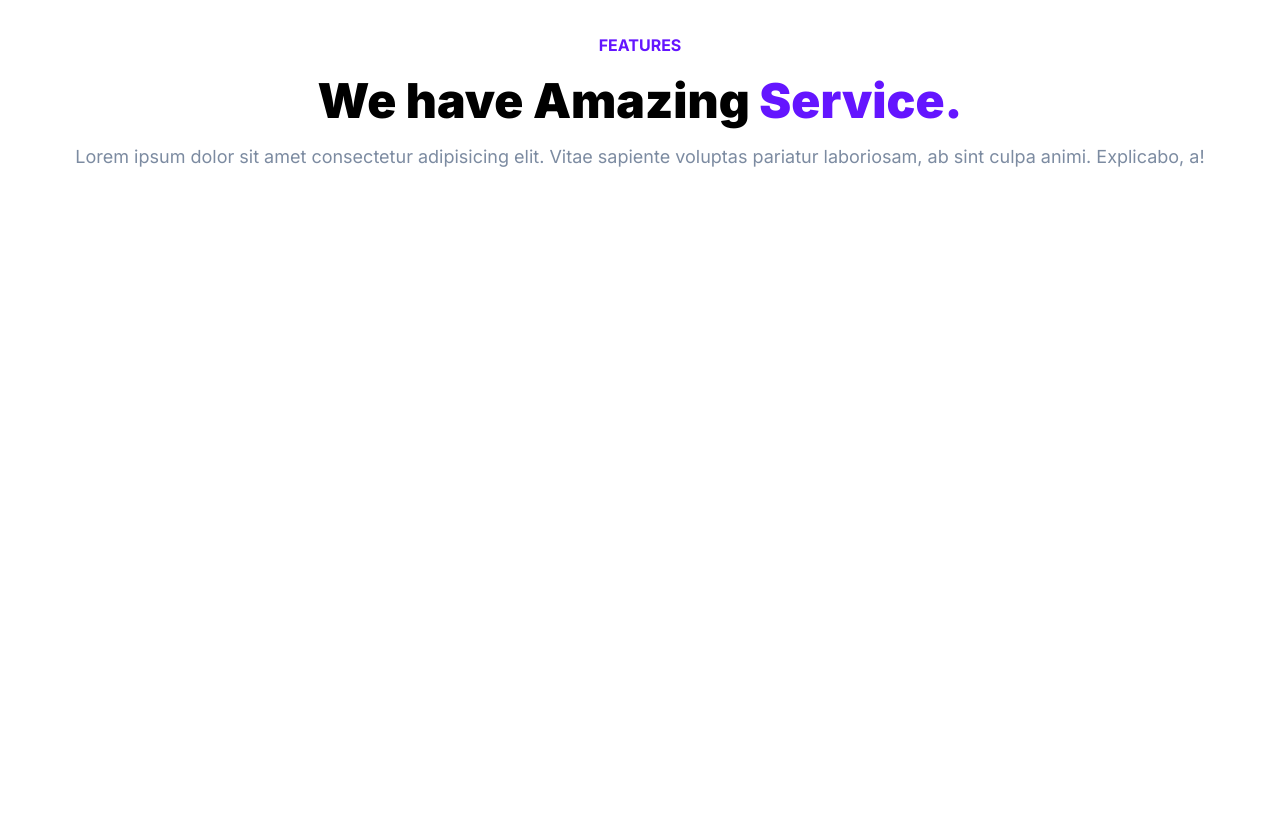
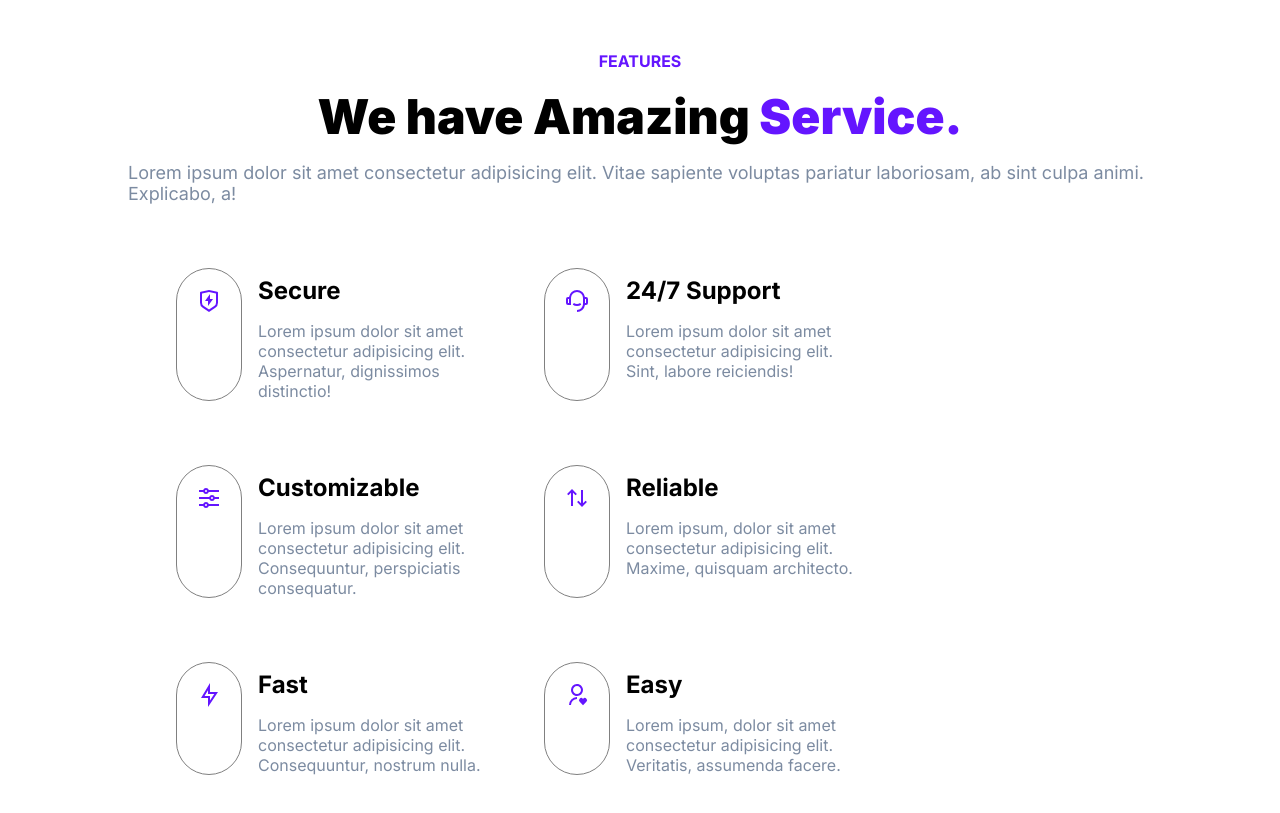
Before and after one commit to awesome590/Project2, a plain HTML site: page index.html in a window 1280 px wide. Shown: the part 853-1666 px from the top of the page. Before the commit the page ends 1132 px from the top, so only its background shows below. Drawn offline with Linux system fonts and the light colour scheme.

Commit message:
made progress on features section

```diff
--- a/index.html
+++ b/index.html
@@ -62,12 +62,69 @@
             </header>
         </section>
         <section id="features">
-            <div class="features__container">
-                <div class="row">
+            <div class="row">
+                <div class="features__container">
                     <div class="features__text">
                         <p class="features__title">FEATURES</p>
                         <h1 class="features__header">We have Amazing <span class="purple">Service.</span></h1>
                         <p class="features__desc">Lorem ipsum dolor sit amet consectetur adipisicing elit. Vitae sapiente voluptas pariatur laboriosam, ab sint culpa animi. Explicabo, a!</p>
+                    </div>
+                    <div class="services">
+                        <div class="ind__service">
+                            <figure class="service__img">
+                                <img src="/assets/shield-icon.svg" alt="Secure Shield">
+                            </figure>
+                            <div class="ind__service--desc">
+                                <h2>Secure</h2>
+                                <p>Lorem ipsum dolor sit amet consectetur adipisicing elit. Aspernatur, dignissimos distinctio!</p>
+                            </div>
+                        </div>
+                        <div class="ind__service">
+                            <figure class="service__img">
+                                <img src="/assets/support-icon.svg" alt="Support Icon">
+                            </figure>
+                            <div class="ind__service--desc">
+                                <h2>24/7 Support</h2>
+                                <p>Lorem ipsum dolor sit amet consectetur adipisicing elit. Sint, labore reiciendis!</p>
+                            </div>
+                        </div>
+                        <div class="ind__service">
+                            <figure class="service__img">
+                                <img src="/assets/customize-icon.svg" alt="Customize Icon">
+                            </figure>
+                            <div class="ind__service--desc">
+                                <h2>Customizable</h2>
+                                <p>Lorem ipsum dolor sit amet consectetur adipisicing elit. Consequuntur, perspiciatis consequatur.
+                                </p>
+                            </div>
+                        </div>
+                        <div class="ind__service">
+                            <figure class="service__img">
+                                <img src="/assets/reliable-icon.svg" alt="Reliable Icon">
+                            </figure>
+                            <div class="ind__service--desc">
+                                <h2>Reliable</h2>
+                                <p>Lorem ipsum, dolor sit amet consectetur adipisicing elit. Maxime, quisquam architecto.</p>
+                            </div>
+                        </div>
+                        <div class="ind__service">
+                            <figure class="service__img">
+                                <img src="/assets/fast-icon.svg" alt="Fast Icon">
+                            </figure>
+                            <div class="ind__service--desc">
+                                <h2>Fast</h2>
+                                <p>Lorem ipsum dolor sit amet consectetur adipisicing elit. Consequuntur, nostrum nulla.</p>
+                            </div>
+                        </div>
+                        <div class="ind__service">
+                            <figure class="service__img">
+                                <img src="/assets/simple-icon.svg" alt="Easy Icon">
+                            </figure>
+                            <div class="ind__service--desc">
+                                <h2>Easy</h2>
+                                <p>Lorem ipsum, dolor sit amet consectetur adipisicing elit. Veritatis, assumenda facere.</p>
+                            </div>
+                        </div>
                     </div>
                 </div>
             </div>
--- a/style.css
+++ b/style.css
@@ -139,7 +139,8 @@ input {
 }
 /*Features*/
 .features__container {
-    padding: 80px 0;
+    padding: 96px 0;
+    margin: 0 88px;
 }
 .features__text {
     display: flex;
@@ -161,3 +162,41 @@ input {
     color: #7c8ba1;
     margin-top: 16px;
 }
+.services {
+    width: 100%;
+    display: flex;
+    flex-wrap: wrap;
+    margin: 0 16px;
+    padding: 32px 8px;
+}
+.ind__service {
+    display: flex;
+    width: calc(100%/3);
+    margin: 0 16px;
+    padding: 32px 8px;
+}
+.service__img {
+    flex-shrink: 0;
+    border: 1px gray solid;
+    border-radius: 9999px;
+    padding: 20px;
+    text-align: center;
+}
+.service__img img {
+    width: 24px;
+    max-height: 24px;
+}
+.ind__service--desc {
+    display: flex;
+    flex-direction: column;
+    margin: 8px 0 0 16px;
+}
+.ind__service--desc h1 {
+    font-size: 24px;
+    color: #243E63;
+}
+.ind__service--desc p {
+    font-size: 16px;
+    color: #7c8ba1;
+    margin: 16px 0 0;
+}
```
Also changed, not shown: assets/customize-icon.svg (added), assets/fast-icon.svg (added), assets/reliable-icon.svg (added), assets/shield-icon.svg (added), assets/simple-icon.svg (added), assets/support-icon.svg (added).
